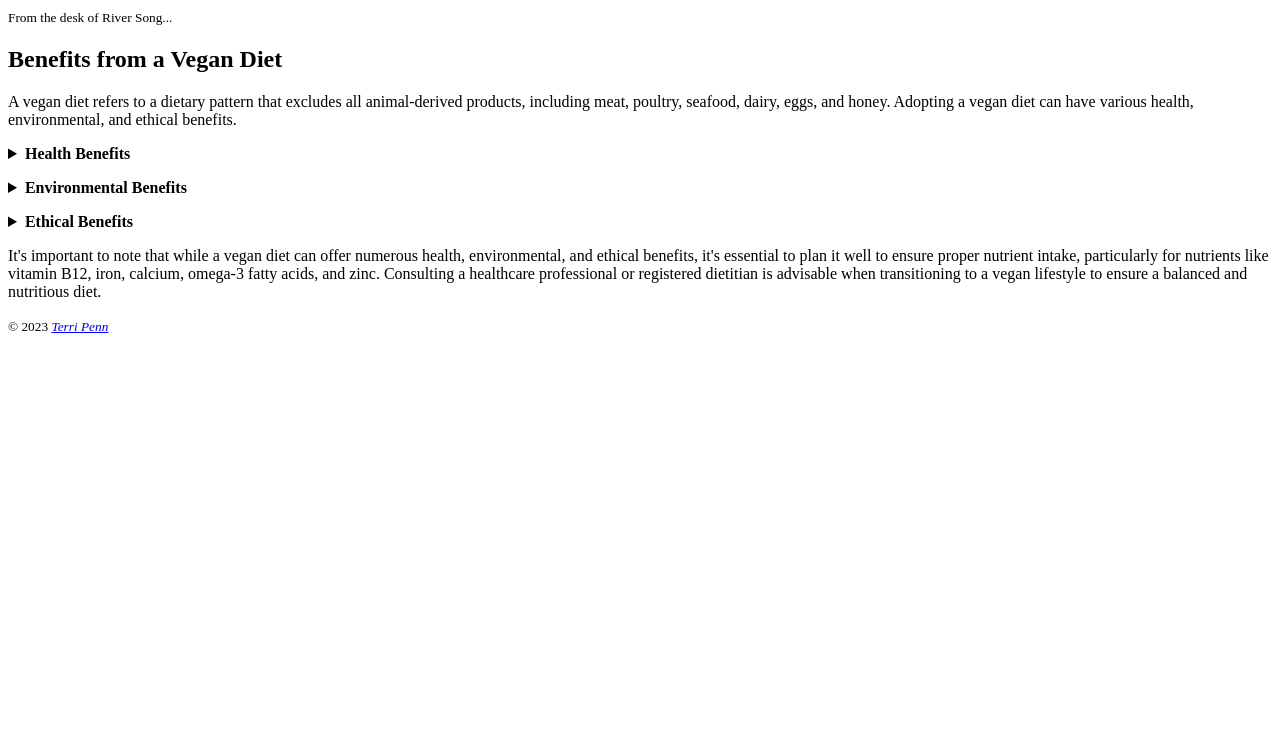
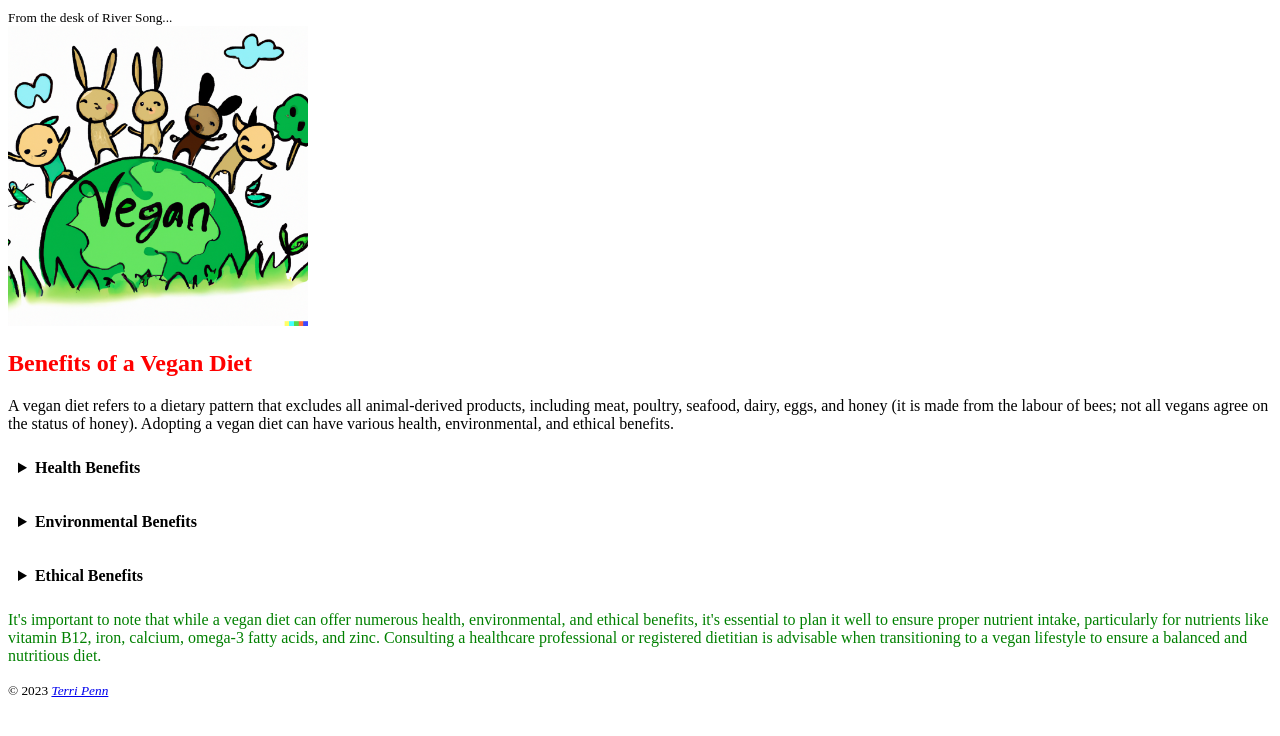
Before and after one commit to STL-WomenPlus-WebDev-March2023/js-assignment-4-html-me-something-tpenn, a website: page index.html in a window 1280 px wide. Drawn offline with Linux system fonts and the light colour scheme.

Commit message:
Finished HTML page and CSS, added an image

```diff
--- a/index.html
+++ b/index.html
@@ -11,9 +11,10 @@
       </header>
       <main>
          <article>
-            <h1>Benefits from a Vegan Diet</h1>
+            <img width="300" length="200" src="images/vegan.png" />
+            <h1 id = "mainHeading">Benefits of a Vegan Diet</h1>
             <p>
-               A vegan diet refers to a dietary pattern that excludes all animal-derived products, including meat, poultry, seafood, dairy, eggs, and honey. Adopting a vegan diet can have various health, environmental, and ethical benefits.
+               A vegan diet refers to a dietary pattern that excludes all animal-derived products, including meat, poultry, seafood, dairy, eggs, and honey (it is made from the labour of bees; not all vegans agree on the status of honey). Adopting a vegan diet can have various health, environmental, and ethical benefits.
             </p>
             <p>
                <details>
@@ -25,7 +26,6 @@
                      <li>Improved Gut Health: Plant-based diets are typically higher in fiber, which promotes healthy digestion and helps prevent constipation. Additionally, a vegan diet can lead to a more diverse and beneficial gut microbiome, which is associated with improved overall health.</li>
                      <li>Increased Intake of Nutrient-Dense Foods: A well-planned vegan diet encourages the consumption of a variety of fruits, vegetables, whole grains, legumes, nuts, and seeds. These foods are rich in essential vitamins, minerals, and antioxidants, providing ample nutrition and supporting overall health.</li>
                   </ul>
-                  <br />
                </details>
             </p>
             <p>
@@ -38,7 +38,6 @@
                      <li>Decreased Water Pollution: Livestock farming contributes to water pollution through manure runoff and the use of fertilizers and pesticides. A shift toward plant-based diets reduces the contamination of water sources, leading to cleaner and healthier water ecosystems.</li>
                      <li>Reduced Energy Consumption: Animal agriculture requires significant energy inputs for activities like feed production, transportation, and processing. A vegan diet can help conserve energy resources and reduce the carbon footprint associated with food production.</li>
                   </ul>
-                  <br />
                   </details>
             </p>
             <p>
@@ -50,12 +49,11 @@
                      <li>Opposition to Animal Exploitation: Vegans adopt a stance against the commodification and objectification of animals. They reject the idea that animals should be treated as mere resources for human use and believe in the inherent value and rights of animals to live free from unnecessary harm.</li>
                      <li>Promotion of Compassion: Choosing a vegan lifestyle is an expression of compassion towards all sentient beings. It reflects a desire to live in harmony with animals, recognizing their ability to experience pain, pleasure, and a range of emotions. Vegans strive to extend their empathy and compassion to all living beings.</li>
                      <li>Environmental Justice: Ethical veganism often encompasses the concept of environmental justice. By reducing the demand for animal agriculture, vegans contribute to a more sustainable and equitable world. This approach recognizes the interconnectedness between animal rights, human rights, and the health of the planet, advocating for a more balanced and compassionate relationship with all living beings.</li>
+                     <p class="listAddendum">It's worth noting that ethical perspectives can vary, and not all vegans share the exact same motivations or beliefs. However, the ethical benefits mentioned above represent common themes that drive many individuals to adopt a vegan lifestyle.</p>
                   </ul>
-                  <p>It's worth noting that ethical perspectives can vary, and not all vegans share the exact same motivations or beliefs. However, the ethical benefits mentioned above represent common themes that drive many individuals to adopt a vegan lifestyle.</p>
-                  <br />
                   </details>
             </p>
-            <p id="important">
+            <p id="testP" class="funParagraph">
                It's important to note that while a vegan diet can offer numerous health, environmental, and ethical benefits, it's essential to plan it well to ensure proper nutrient intake, particularly for nutrients like vitamin B12, iron, calcium, omega-3 fatty acids, and zinc. Consulting a healthcare professional or registered dietitian is advisable when transitioning to a vegan lifestyle to ensure a balanced and nutritious diet.
             </p>
          </article>
--- a/styles.css
+++ b/styles.css
@@ -1 +1,25 @@
 /* Write your CSS here! */
+body {
+    margin: 8px;
+    display: block;
+}
+
+#mainHeading {
+    color: red;
+}
+
+.funParagraph {
+    color: green;
+}
+
+li {
+    padding: 5px;
+}
+
+.listAddendum {
+    color: green;
+}
+
+details {
+    padding: 10px;
+}
```
Also changed, not shown: images/vegan.png (added).
